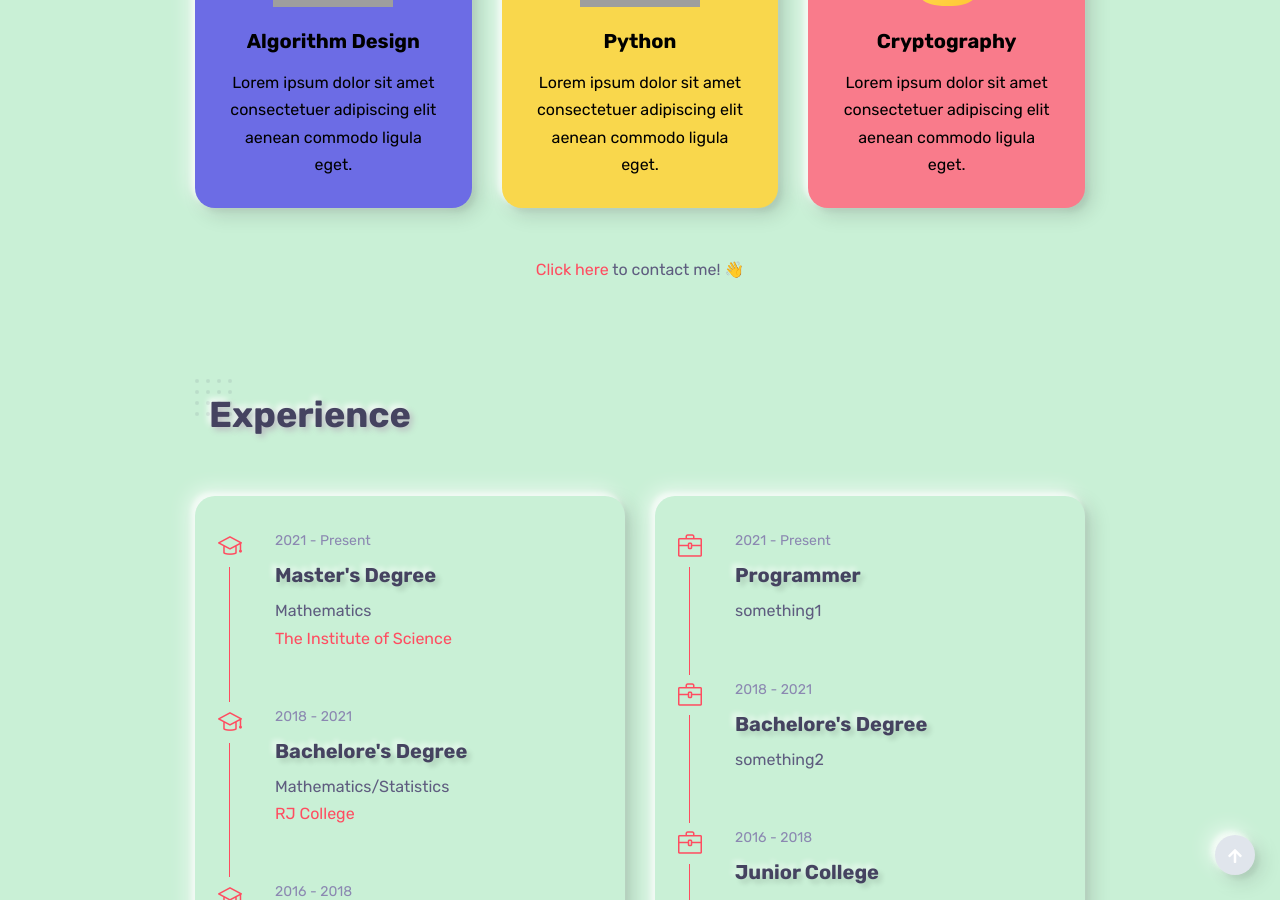
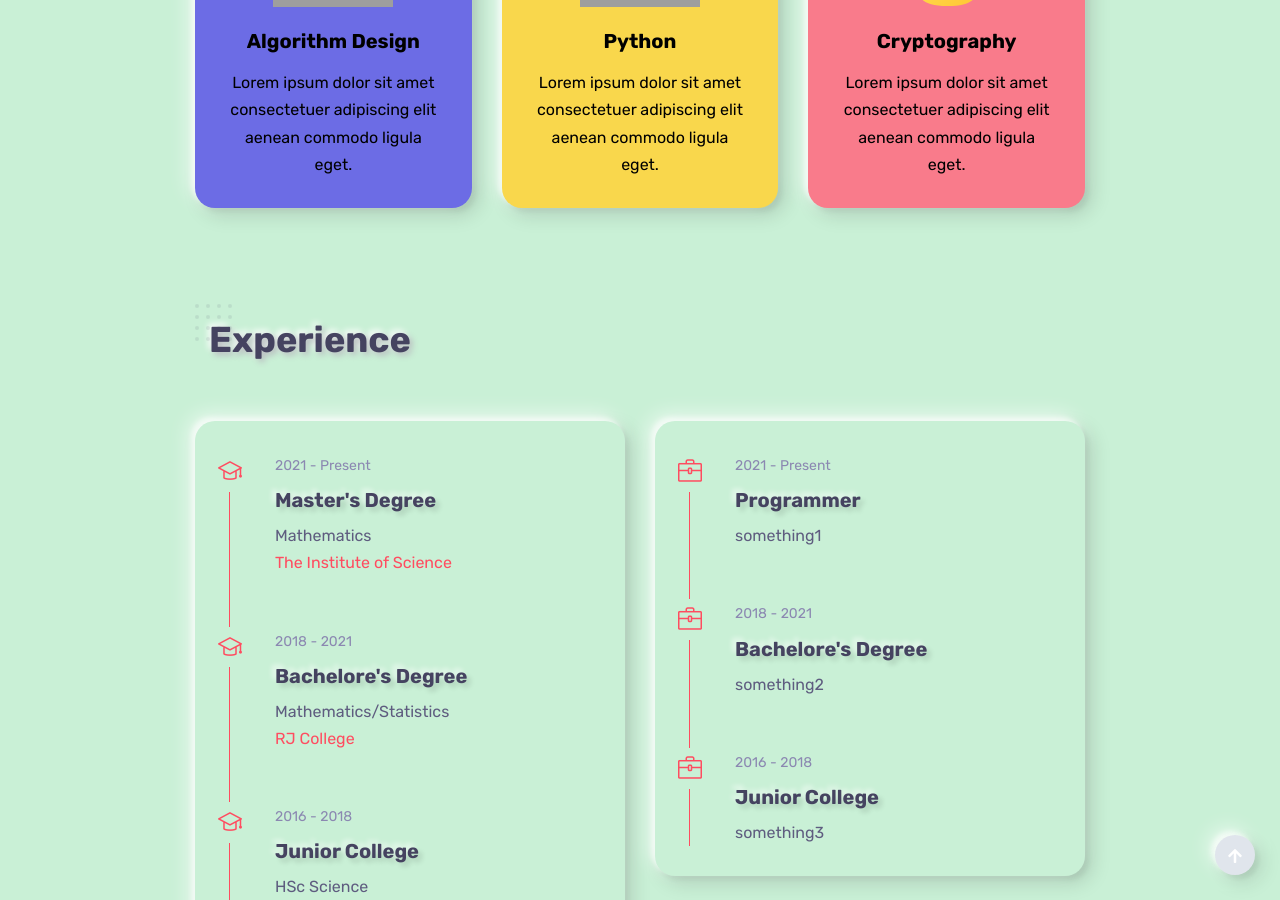
Before and after one commit to primepatel/primepatel.github.io, a Jekyll site: the page built from index.markdown, in a window 1280 px wide and 900 px high, scrolled down 1849 px. Built offline with Jekyll 4.4.1, drawn with Linux system fonts in a browser that asks for light colours; grey boxes are pictures that could not be loaded.

Commit message:
section2 edited

```diff
--- a/_includes/section2.html
+++ b/_includes/section2.html
@@ -20,11 +20,11 @@
             </div>
             {% endfor %}
         </div>
-
+        {% if site.data.section2.btn.show == true %}
         <div class="mt-5 text-center">
-            <p class="mb-0"><a href="#contact">Click here</a> to contact me! 👋</p>
+            <p class="mb-0"><a href="{{site.data.section2.btn.link}}">{{site.data.section2.btn.linktext}}</a>{{site.data.section2.btn.text}}</p>
         </div>
-
+        {% endif %}
     </div>
 
 </section>
```
